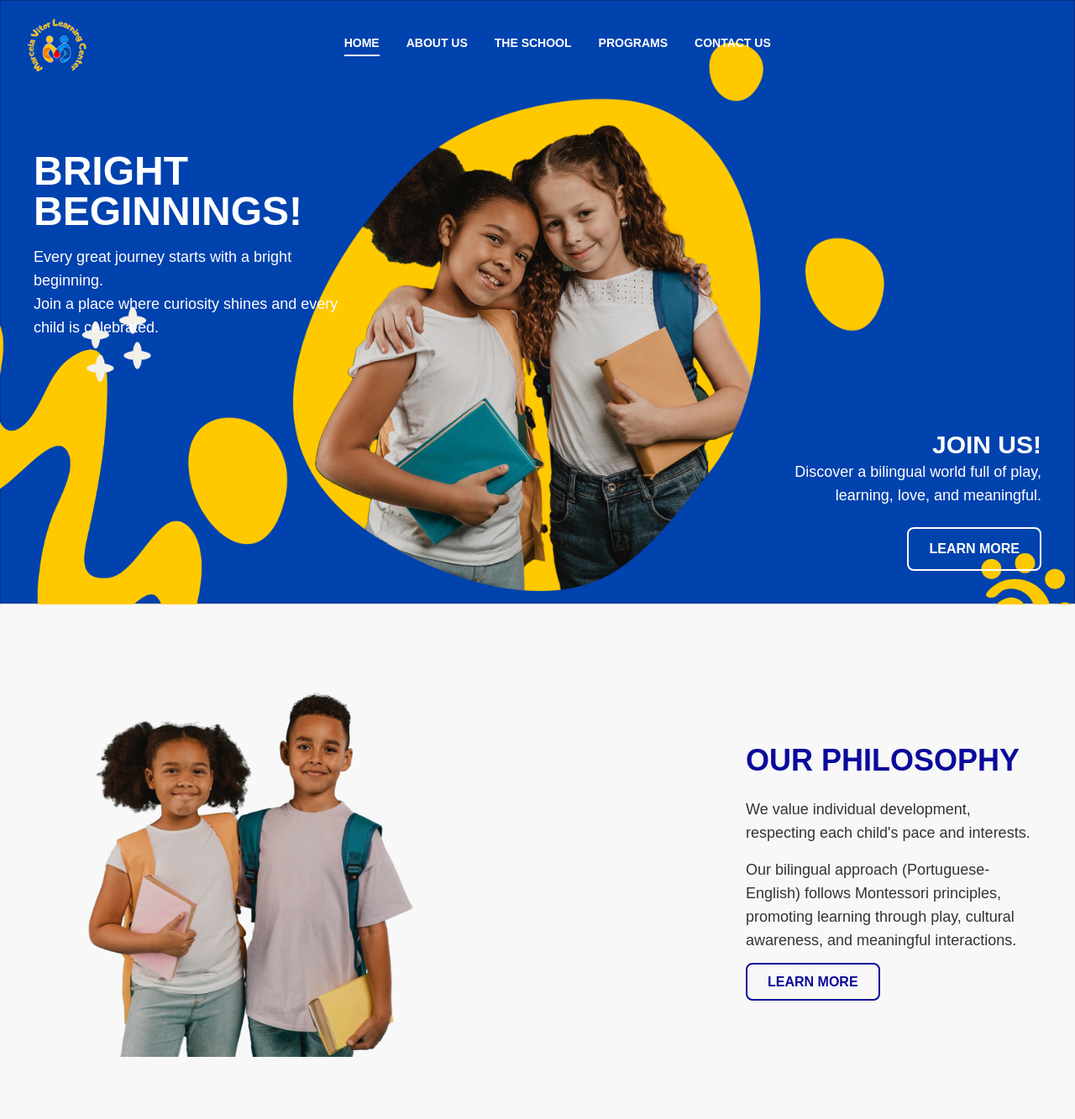
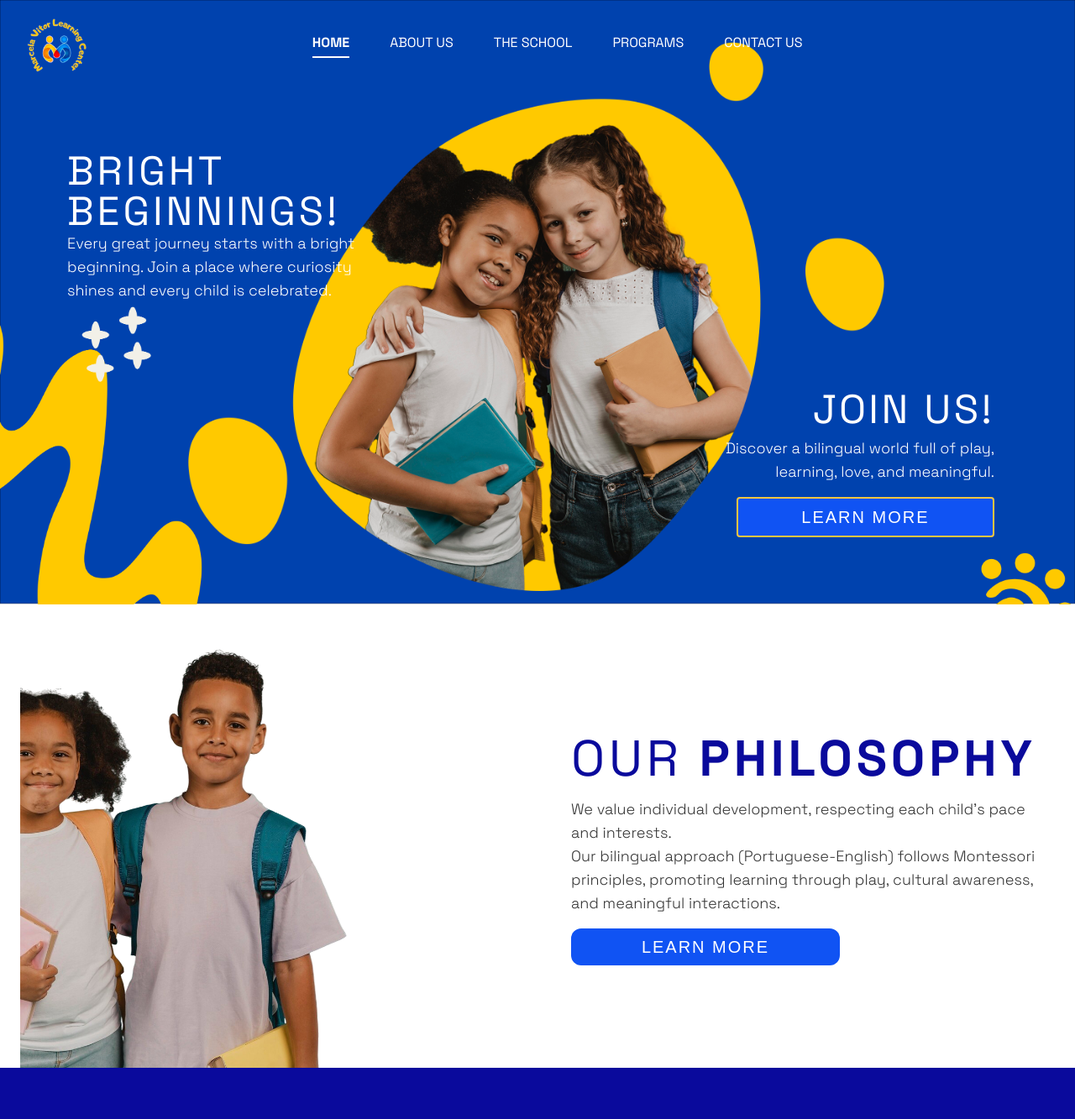
Before and after one commit to everinnovation/marcela_vitor_learning_center, a Django app: page / in a window 1280 px wide. Shown: the top 1333 px of the page at 84% size. Run offline with Django 5.2, Linux system fonts and the light colour scheme; some libraries are stand-ins or nearby versions; some web fonts are replaced.

Commit message:
feat: add adjustments layout home

```diff
--- a/platform/static/base.css
+++ b/platform/static/base.css
@@ -1,6 +1,4 @@
 /* General Settings */
-@import url('https://fonts.googleapis.com/css2?family=Montserrat:wght@400;600;700;800;900&display=swap');
-
 body {
     margin: 0;
     box-sizing: border-box;
@@ -14,11 +12,45 @@ h1, li {
 }
 
 :root {
-    --primary-color: #3CC4FC;
-    --secondary-color-light: #FFFFFF;
-    --secondary-color-dark: #656B6F;
-    --accent-color: #93D5AF;
-    --tertiary-color-dark: #3a3c3d;
+    --school-primary-blue: #0A0A9C;
+    --school-text-color-light: #FFFFFF;
+    --school-text-color-dark: #333333;
+    --school-section-bg-color-light: #F8F8F8;
+    --school-button-hover-bg: #FFFFFF;
+    --school-button-hover-text: #0A0A9C;
+    --school-heading-color-dark: #0A0A9C;
+    --school-program-bg-yellow: #fadb2d;
+    --secondary-color-dark: #0A0A9C;
+}
+
+.space-grotesk {
+    font-family: "Space Grotesk", sans-serif;
+    font-optical-sizing: auto;
+    font-style: normal;
+}
+
+.space-grotesk-light {
+    font-family: "Space Grotesk", sans-serif;
+    font-weight: 300;
+    font-style: normal;
+}
+
+.space-grotesk-regular {
+    font-family: "Space Grotesk", sans-serif;
+    font-weight: 400;
+    font-style: normal;
+}
+
+.space-grotesk-medium {
+    font-family: "Space Grotesk", sans-serif;
+    font-weight: 500;
+    font-style: normal;
+}
+
+.space-grotesk-bold {
+    font-family: "Space Grotesk", sans-serif;
+    font-weight: 700;
+    font-style: normal;
 }
 
 ::-webkit-scrollbar {
--- a/platform/templates/front/home.html
+++ b/platform/templates/front/home.html
@@ -2,23 +2,7 @@
 {% load static %}
 
 {% block title %}
-    School Name - Bright Beginnings
-{% endblock %}
-
-{% block head %}
-    <style>
-        :root {
-            --school-primary-blue: #0A0A9C; /* Um azul mais escuro, próximo ao do protótipo */
-            --school-text-color-light: #FFFFFF; /* Texto branco para fundos escuros */
-            --school-text-color-dark: #333333; /* Texto escuro para fundos claros */
-            --school-section-bg-color-light: #F8F8F8; /* Um cinza claro para o fundo das seções claras (quase branco) */
-            --school-button-hover-bg: #FFFFFF; /* Fundo do botão no hover */
-            --school-button-hover-text: #0A0A9C; /* Cor do texto do botão no hover, similar ao azul do protótipo */
-            --school-heading-color-dark: #0A0A9C; /* Cor para títulos em seções de fundo claro */
-            --school-program-bg-yellow: #fadb2d; /* Novo: Cor amarela para o fundo da seção OUR PROGRAMS */
-            --secondary-color-dark: #0A0A9C; /* Cor para o botão 'Leia mais' nos cards, ajustado para um azul escuro */
-        }
-    </style>
+    Marcela Vitor Learning Center
 {% endblock %}
 
 {% block content %}
@@ -26,97 +10,93 @@
     <div class="relative w-full min-h-[100vh] md:min-h-[90vh] overflow-hidden">
         <img src="{% static 'assets/home_background.png' %}"
             class="absolute top-0 left-0 w-full h-full object-cover z-0" />
-        <section class="relative h-[90vh] z-20 w-full font-[Space Grotesk] flex-grow mx-auto flex items-center justify-center">
+        <section class="relative h-[90vh] z-20 w-full flex-grow mx-auto flex items-center justify-center">
             <div class="ml-[25vw] mb-[2rem] inset-0 flex items-center justify-center h-[90vh] w-[60vw]">
                 <img src="{% static 'assets/imagem_fundo.png' %}" alt="Duas crianças sorrindo"
                     class="h-full w-auto max-w-full object-cover z-10" style="max-width: none;" />
             </div>
 
-            <div class="absolute left-10 top-1/4 w-[30vw] text-center md:text-left flex-shrink-0 flex flex-col justify-center z-20">
-                <h1 class="text-4xl lg:text-5xl font-bold mb-4" style="font-family: 'Piepie W01 Regular', sans-serif;">
+            <div class="absolute left-20 top-1/4 w-[30vw] text-center md:text-left flex-shrink-0 flex flex-col justify-center z-20">
+                <h1 class="text-5xl space-grotesk-regular" style="letter-spacing: 0.08em;">
                     BRIGHT BEGINNINGS!
                 </h1>
-                <p class="text-base lg:text-lg" style="color: var(--school-text-color-light);">
-                    Every great journey starts with a bright beginning. <br class="hidden md:block" />
-                    Join a place where curiosity shines and every child is celebrated.
+                <p class="text-base lg:text-lg space-grotesk-light" style="color: var(--school-text-color-light); max-width: 100%;">
+                    Every great journey starts with a bright beginning. Join a place where curiosity shines and every child is celebrated.
                 </p>
             </div>
 
-            <div class="absolute right-10 bottom-10 max-w-sm text-center md:text-right flex-shrink-0 flex flex-col justify-end items-end z-20">
-                <h2 class="text-2xl lg:text-3xl font-bold">JOIN US!</h2>
-                <p class="text-base lg:text-lg mb-6" style="color: var(--school-text-color-light);">
-                    Discover a bilingual world full of play, <br />
+            <div class="absolute right-24 bottom-20 max-w-sm text-center md:text-right flex-shrink-0 flex flex-col justify-end items-end z-20">
+                <h1 class="text-5xl space-grotesk-regular mb-2" style="letter-spacing: 0.07em;">
+                 JOIN US!
+                </h1>
+                <p class="text-base lg:text-lg space-grotesk-light mb-4" style="color: var(--school-text-color-light); max-width: 100%;">
+                    Discover a bilingual world full of play,
                     learning, love, and meaningful.
                 </p>
-                <a href="#"
-                    class="border-2 border-white px-6 py-3 font-bold rounded-lg transition-all duration-300"
-                    style="color: var(--school-text-color-light); border-color: var(--school-text-color-light);
-                            background-color: transparent; --tw-bg-opacity: 1; --tw-text-opacity: 1;"
-                    onmouseover="this.style.backgroundColor = 'var(--school-button-hover-bg)'; this.style.color = 'var(--school-button-hover-text)';"
-                    onmouseout="this.style.backgroundColor = 'transparent'; this.style.color = 'var(--school-text-color-light)';">
+                <button class="px-6 py-2 text-white text-xl w-[80%] tracking-widest bg-[#1053f3] border-2 border-[#f5c542] rounded hover:bg-[#0e49d1] transition-colors duration-200">
                     LEARN MORE
-                </a>
+                </button>
             </div>
         </section>
     </div>
 
-
-    <section class="w-full text-gray-800 py-16 px-4 md:px-10 relative z-10 flex items-center justify-center" style="background-color: var(--school-section-bg-color-light);">
-        <div class="max-w-7xl mx-auto flex flex-col md:flex-row items-center justify-center gap-12">
-
-            <div class="flex-shrink-0">
+    <div class="relative w-full flex flex-col md:flex-row items-center justify-center gap-4 md:pt-[2rem]">
+        <div class="flex-shrink-0 flex justify-center md:w-1/2 items-end">
             <img src="{% static 'assets/criancas.png' %}" alt="Duas crianças se abraçando"
-                     class="w-[400px] h-[400px] md:w-[800px] md:h-[500px] object-contain">
+                class="object-cover object-center select-none"
+                style="height: 600px; width: auto; margin-bottom:-80px;" />
         </div>
-
-            <div class="max-w-xl text-center md:text-left">
-                <h2 class="text-4xl font-bold mb-6" style="color: var(--school-heading-color-dark);">OUR PHILOSOPHY</h2>
-                <p class="text-lg mb-4" style="color: var(--school-text-color-dark);">
+        <div class="max-w-xl text-center md:text-left flex flex-col justify-center items-center md:items-start w-full md:w-1/2 gap-4">
+            <h2 class="text-6xl space-grotesk-regular" style="color: var(--school-heading-color-dark); letter-spacing: 0.08em;">
+                OUR <b>PHILOSOPHY</b>
+            </h2>
+            <div class="w-full">
+                <p class="text-base lg:text-lg space-grotesk-light" style="color: var(--school-text-color-dark); max-width: 100%;">
                     We value individual development, respecting each child's pace and interests.
                 </p>
-                <p class="text-lg mb-6" style="color: var(--school-text-color-dark);">
+                <p class="text-base lg:text-lg space-grotesk-light" style="color: var(--school-text-color-dark); max-width: 100%;">
                     Our bilingual approach (Portuguese-English) follows Montessori principles, promoting learning through play, cultural awareness, and meaningful interactions.
                 </p>
+            </div>
             <a href="#"
-                   class="border-2 border-blue-600 px-6 py-3 font-bold rounded-lg transition-all duration-300"
-                   style="color: var(--school-heading-color-dark); border-color: var(--school-heading-color-dark);
-                          background-color: transparent;
-                          transition: background-color 0.3s ease, color 0.3s ease;"
-                   onmouseover="this.style.backgroundColor = 'var(--school-heading-color-dark)'; this.style.color = 'var(--school-text-color-light)';"
-                   onmouseout="this.style.backgroundColor = 'transparent'; this.style.color = 'var(--school-heading-color-dark)';">
+                class="px-6 py-2 text-white flex items-center justify-center text-xl w-[80%] tracking-widest bg-[#1053f3] rounded-xl hover:bg-[#0e49d1] transition-colors duration-200"
+                style="max-width: 320px;">
                 LEARN MORE
             </a>
         </div>
     </div>
-    </section>
 
-    <section class="w-full text-white py-16 px-4 md:px-10 relative z-10" style="background-color: var(--school-primary-blue);">
-        <div class="max-w-7xl mx-auto flex flex-col md:flex-row items-center justify-center gap-12">
-
-            <div class="flex-shrink-0">
+    <div class="w-full text-white py-16 px-4 md:px-10 relative z-10" style="background-color: var(--school-primary-blue);">
+        <div class="max-w-7xl mx-auto flex flex-row items-center justify-center gap-0">
+            <div class="flex-shrink-0 flex justify-center items-center w-full md:w-1/2">
                 <img src="{% static 'assets/professora.jpg' %}" alt="Marcela Vitor, Diretora"
                      class="w-[280px] h-[280px] md:w-[350px] md:h-[350px] object-cover rounded-xl shadow-lg border-4 border-white">
             </div>
-
-            <div class="max-w-xl text-center md:text-left">
-                <h2 class="text-4xl font-bold mb-6" style="color: var(--school-text-color-light);">OUR TEACHERS</h2>
-                <p class="text-lg mb-4" style="color: var(--school-text-color-light);">
+            <div class="max-w-xl text-center md:text-left flex flex-col justify-center items-center md:items-start w-full md:w-1/2 gap-4">
+                <h2 class="text-6xl space-grotesk-regular" style="color: #fff; letter-spacing: 0.08em;">
+                    OUR <b>TEACHERS</b>
+                </h2>
+                <div class="w-full">
+                    <p class="text-base lg:text-lg space-grotesk-light" style="color: #fff; max-width: 100%;">
                         Our team is made up of educators with over 5 years of experience and academic training in Massachusetts.
                     </p>
-                <p class="text-lg mb-4" style="color: var(--school-text-color-light);">
+                    <p class="text-base lg:text-lg space-grotesk-light" style="color: #fff; max-width: 100%;">
                         The director, Marcela Vitor, is a speech-language pathologist with 9 years of experience in the state education system and a strong background in both public and private schools.
                     </p>
-                <p class="text-lg" style="color: var(--school-text-color-light);">
+                    <p class="text-base lg:text-lg space-grotesk-light" style="color: #fff; max-width: 100%;">
                         Today, she leads her own center and is personally committed to children's education.
                     </p>
                 </div>
             </div>
-    </section>
+        </div>
+    </div>
 
     <section class="w-full text-gray-800 py-16 px-4 md:px-10 relative z-10" style="background-color: var(--school-program-bg-yellow);">
         <div class="max-w-7xl mx-auto text-center mb-12">
-            <h2 class="text-4xl font-bold" style="color: var(--school-heading-color-dark);">OUR PROGRAMS</h2>
-            <p class="text-base mb-6" style="color: var(--school-text-color-dark);">
+            <h2 class="text-4xl font-bold space-grotesk-regular text-[color:var(--school-heading-color-dark)]">
+                OUR PROGRAMS
+            </h2>
+            <p class="text-base mb-6 space-grotesk-light text-[color:var(--school-text-color-dark)]">
                 We cater for babies from 12 months to preschool. We combine quality education and language development.
             </p>
         </div>
--- a/platform/templates/parciais/head.html
+++ b/platform/templates/parciais/head.html
@@ -14,3 +14,7 @@
 <link rel="preconnect" href="https://fonts.googleapis.com">
 <link rel="preconnect" href="https://fonts.gstatic.com" crossorigin>
 <link href="https://fonts.googleapis.com/css2?family=Lobster&display=swap" rel="stylesheet">
+
+<link rel="preconnect" href="https://fonts.googleapis.com">
+<link rel="preconnect" href="https://fonts.gstatic.com" crossorigin>
+<link href="https://fonts.googleapis.com/css2?family=Space+Grotesk:wght@300..700&display=swap" rel="stylesheet">
--- a/platform/templates/parciais/menu.html
+++ b/platform/templates/parciais/menu.html
@@ -1,5 +1,5 @@
 {% load static %}
-<header class="bg-transparent w-full fixed top-0 left-0 z-50 transition duration-800 ease-in-out h-[7rem]" id="navbar" style="top: -2px;">
+<header class="bg-transparent w-full fixed top-0 left-0 z-50 transition duration-800 ease-in-out h-[7rem] space-grotesk" id="navbar" style="top: -2px;">
     <nav class="container mx-auto flex justify-between items-center px-6 md:px-4 py-5 h-full max-w-7xl">
         <button id="menu-toggle" class="flex items-center md:hidden focus:outline-none">
             <span class="material-symbols-outlined text-white text-4xl">menu</span>
@@ -9,27 +9,26 @@
             <img src="{% static 'assets/logo.png' %}" alt="School Logo" class="h-14 md:h-16" />
         </a>
 
-        <nav class="hidden md:flex flex-grow justify-center space-x-8 font-semibold uppercase text-sm text-white">
-            <a href="#" class="border-b-2 border-white pb-1">Home</a>
-            <a href="#" class="hover:border-b-2 hover:border-white pb-1 transition-colors">About Us</a>
-            <a href="#" class="hover:border-b-2 hover:border-white pb-1 transition-colors">The School</a>
-            <a href="#" class="hover:border-b-2 hover:border-white pb-1 transition-colors">Programs</a>
-            <a href="#" class="hover:border-b-2 hover:border-white pb-1 transition-colors">Contact Us</a>
+        <nav class="hidden md:flex flex-grow justify-center space-x-12 font-semibold uppercase text-base text-white space-grotesk-light">
+            <a href="#" class="border-b-2 border-white pb-1 space-grotesk-light">Home</a>
+            <a href="#" class="hover:border-b-2 hover:border-white pb-1 transition-colors space-grotesk-light">About Us</a>
+            <a href="#" class="hover:border-b-2 hover:border-white pb-1 transition-colors space-grotesk-light">The School</a>
+            <a href="#" class="hover:border-b-2 hover:border-white pb-1 transition-colors space-grotesk-light">Programs</a>
+            <a href="#" class="hover:border-b-2 hover:border-white pb-1 transition-colors space-grotesk-light">Contact Us</a>
         </nav>
 
         <div class="flex-shrink-0 w-10"></div>
     </nav>
 
-    <ul id="mobile-menu" class="md:hidden flex flex-col items-center space-y-6 mt-20 py-6 absolute w-full top-20 bg-primary-color hidden z-40">
-        <li><a href="#" class="text-white text-sm uppercase font-semibold hover:text-gray-300 transition duration-500">Home</a></li>
-        <li><a href="#" class="text-white text-sm uppercase font-semibold hover:text-gray-300 transition duration-500">About Us</a></li>
-        <li><a href="#" class="text-white text-sm uppercase font-semibold hover:text-gray-300 transition duration-500">The School</a></li>
-        <li><a href="#" class="text-white text-sm uppercase font-semibold hover:text-gray-300 transition duration-500">Programs</a></li>
-        <li><a href="#" class="text-white text-sm uppercase font-semibold hover:text-gray-300 transition duration-500">Contact Us</a></li>
+    <ul id="mobile-menu" class="md:hidden flex flex-col items-center space-y-6 mt-20 py-6 absolute w-full top-20 bg-primary-color hidden z-40 font-semibold uppercase text-base text-white space-grotesk-light">
+        <li><a href="#" class="border-b-2 border-white pb-1 space-grotesk-light">Home</a></li>
+        <li><a href="#" class="hover:border-b-2 hover:border-white pb-1 transition-colors space-grotesk-light">About Us</a></li>
+        <li><a href="#" class="hover:border-b-2 hover:border-white pb-1 transition-colors space-grotesk-light">The School</a></li>
+        <li><a href="#" class="hover:border-b-2 hover:border-white pb-1 transition-colors space-grotesk-light">Programs</a></li>
+        <li><a href="#" class="hover:border-b-2 hover:border-white pb-1 transition-colors space-grotesk-light">Contact Us</a></li>
     </ul>
 </header>
 
-<script src="https://code.jquery.com/jquery-3.6.0.min.js"></script>
 <script>
     const navbarStartColor = 'transparent';
     const navbarScrollColor = '#FFC900';
@@ -38,20 +37,23 @@
 
     function updateNavbarColor() {
         const scrolled = $(window).scrollTop() > 50;
-        // Navbar background with smooth transition
         $('#navbar').css({
             'background': scrolled ? navbarScrollColor : navbarStartColor,
             'box-shadow': scrolled ? '0 2px 16px rgba(0,0,0,0.08)' : 'none',
             'transition': 'background 0.4s, box-shadow 0.4s'
         });
 
-        // Desktop menu items color and hover effect
         $('.md\\:flex a').css({
             'color': scrolled ? menuItemScrollColor : menuItemStartColor,
-            'transition': 'color 0.4s'
+            'transition': 'color 0.4s',
+            'font-weight': 'normal'
         });
 
-        // Change border color on scroll for active/hovered items
+        $('.md\\:flex a.border-b-2').css({
+            'border-bottom-color': scrolled ? menuItemScrollColor : menuItemStartColor,
+            'font-weight': 'bold'
+        });
+
         $('.md\\:flex a').hover(
             function() {
                 $(this).css('border-bottom-color', scrolled ? menuItemScrollColor : menuItemStartColor);
@@ -60,13 +62,13 @@
                 $(this).css('border-bottom-color', scrolled ? menuItemScrollColor : menuItemStartColor);
             }
         );
-        $('.md\\:flex a.border-b-2').css('border-bottom-color', scrolled ? menuItemScrollColor : menuItemStartColor);
 
-        // Mobile menu items (keep white always)
         $('#mobile-menu a').css({
             'color': menuItemStartColor,
-                    'transition': 'color 0.4s'
+            'transition': 'color 0.4s',
+            'font-weight': 'normal'
         });
+        $('#mobile-menu a.border-b-2').css('font-weight', 'bold');
     }
 
     $(window).on('scroll', updateNavbarColor);
```
Lines whose indentation alone changed are shown as unchanged.
